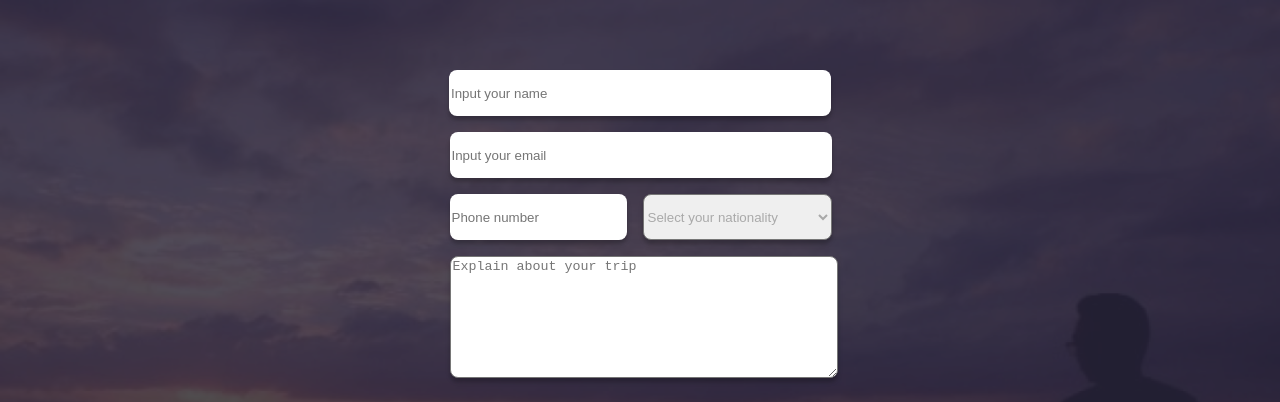
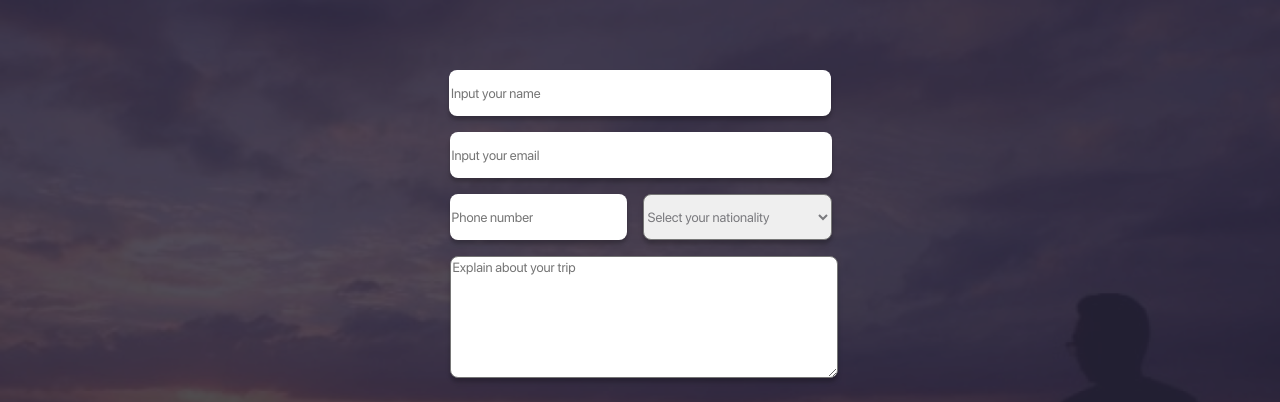
Before and after one commit to azmprllynsa/BW-ArkademyB1A, a plain HTML site: page reservation.html in a window 1280 px wide. Shown: the part 179-581 px from the top of the page. Drawn offline with Linux system fonts and the light colour scheme.

Commit message:
Update style.css

```diff
--- a/style.css
+++ b/style.css
@@ -180,7 +180,7 @@ body, html{
 	box-sizing: border-box;
 	box-shadow: 0px 4px 4px rgba(0, 0, 0, 0.25);
 	border-radius: 8px;
-
+	font-family: SFProDisplay;
 }
 
 .form_email{
@@ -195,8 +195,9 @@ body, html{
 	box-sizing: border-box;
 	box-shadow: 0px 4px 4px rgba(0, 0, 0, 0.25);
 	border-radius: 8px;
+	font-family: SFProDisplay;
+}
 
-}
 .form_number{
 	position: absolute;
 	width: 177px;
@@ -209,6 +210,7 @@ body, html{
 	box-sizing: border-box;
 	box-shadow: 0px 4px 4px rgba(0, 0, 0, 0.25);
 	border-radius: 8px;
+	font-family: SFProDisplay;
 }
 
 .form_nationality{
@@ -222,7 +224,8 @@ body, html{
 	box-sizing: border-box;
 	box-shadow: 0px 4px 4px rgba(0, 0, 0, 0.25);
 	border-radius: 8px;
-	color: #A9A9A9;
+	color: #7a7a7e;
+	font-family: SFProDisplay;
 }
 .form_trip{
 	position: absolute;
@@ -233,6 +236,8 @@ body, html{
 	background: #FFFFFF;
 	box-shadow: 0px 4px 4px rgba(0, 0, 0, 0.25);
 	border-radius: 8px;
+	font-family: SFProDisplay;
+	font-size: 10pt;
 }
 
 .form_submit{
@@ -245,7 +250,7 @@ body, html{
 	box-shadow: 0px 4px 4px rgba(0, 0, 0, 0.25);
 	color: white;
 	text-align: center;
+	border-radius: 8px;
 	font-family: pacifico;
-	border-radius: 8px;
 
 }
```
